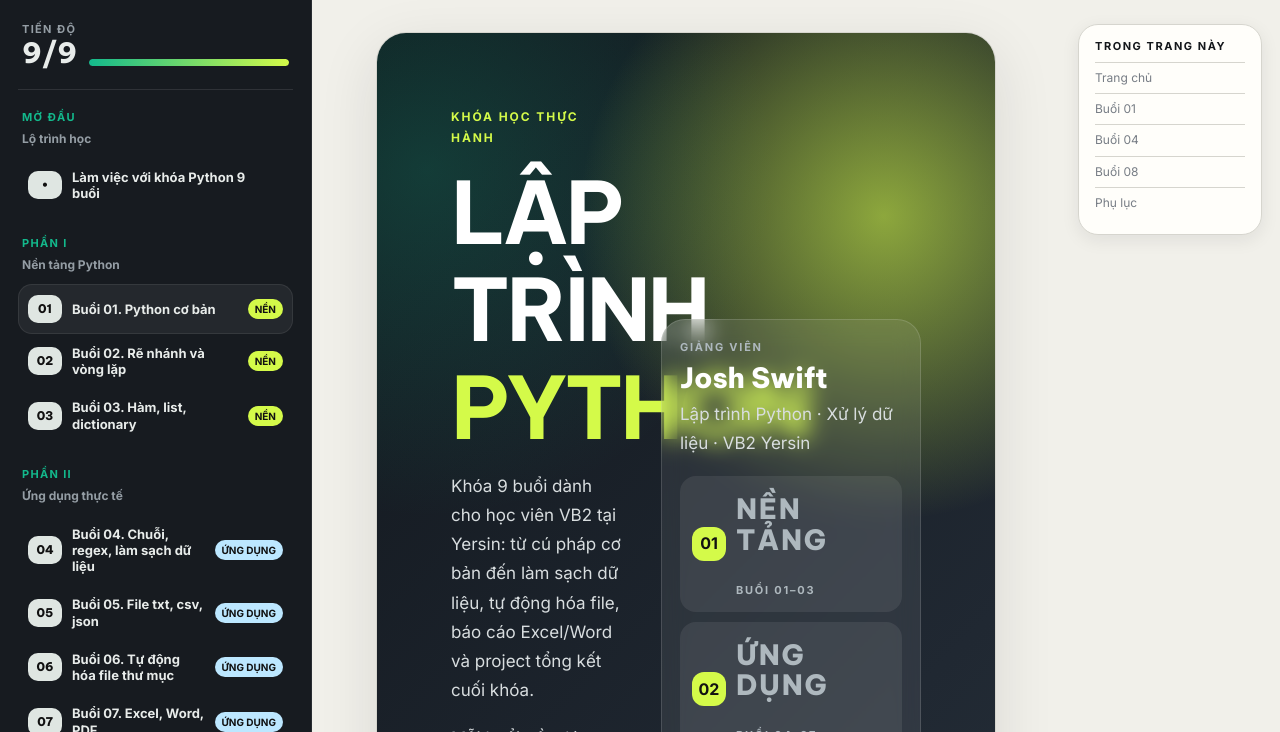
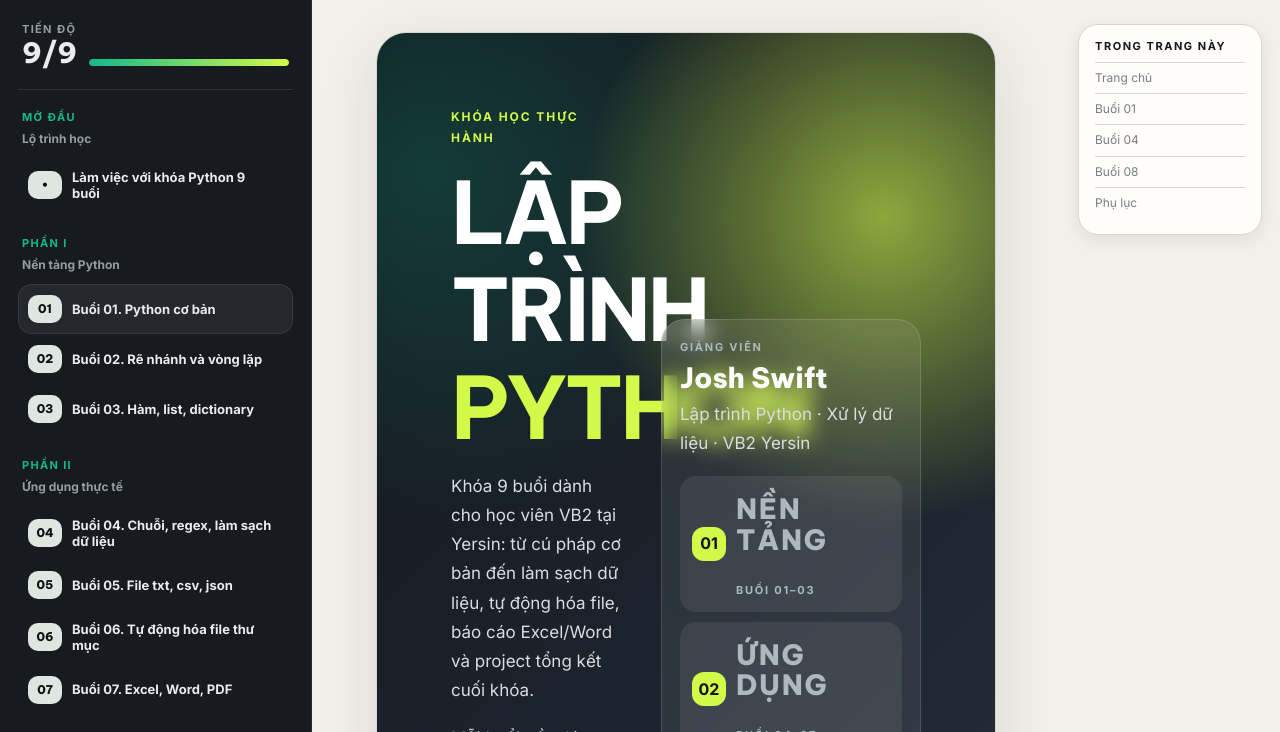
Before and after one commit to danny2904/lap-trinh-python, a website: page index.html in a window 1280 px wide. Shown: the part 68-800 px from the top of the page. Drawn offline with Linux system fonts and the light colour scheme.

Commit message:
Bỏ tag Nền/Ứng dụng/Dự án khỏi sidebar

```diff
--- a/index.html
+++ b/index.html
@@ -268,19 +268,19 @@
       <nav id="toc" aria-label="Danh mục giáo trình">
         <div class="nav-group"><p class="nav-kicker">Mở đầu</p><p class="nav-title">Lộ trình học</p><a class="nav-link" href="#home"><span class="nav-num">•</span><span class="nav-text">Làm việc với khóa Python 9 buổi</span></a></div>
         <div class="nav-group"><p class="nav-kicker">Phần I</p><p class="nav-title">Nền tảng Python</p>
-          <a class="nav-link" data-kind="nen-tang" href="#c01"><span class="nav-num">01</span><span class="nav-text">Buổi 01. Python cơ bản</span><span class="tag">Nền</span></a>
-          <a class="nav-link" data-kind="nen-tang" href="#c02"><span class="nav-num">02</span><span class="nav-text">Buổi 02. Rẽ nhánh và vòng lặp</span><span class="tag">Nền</span></a>
-          <a class="nav-link" data-kind="nen-tang" href="#c03"><span class="nav-num">03</span><span class="nav-text">Buổi 03. Hàm, list, dictionary</span><span class="tag">Nền</span></a>
+          <a class="nav-link" data-kind="nen-tang" href="#c01"><span class="nav-num">01</span><span class="nav-text">Buổi 01. Python cơ bản</span></a>
+          <a class="nav-link" data-kind="nen-tang" href="#c02"><span class="nav-num">02</span><span class="nav-text">Buổi 02. Rẽ nhánh và vòng lặp</span></a>
+          <a class="nav-link" data-kind="nen-tang" href="#c03"><span class="nav-num">03</span><span class="nav-text">Buổi 03. Hàm, list, dictionary</span></a>
         </div>
         <div class="nav-group"><p class="nav-kicker">Phần II</p><p class="nav-title">Ứng dụng thực tế</p>
-          <a class="nav-link" data-kind="ung-dung" href="#c04"><span class="nav-num">04</span><span class="nav-text">Buổi 04. Chuỗi, regex, làm sạch dữ liệu</span><span class="tag work">Ứng dụng</span></a>
-          <a class="nav-link" data-kind="ung-dung" href="#c05"><span class="nav-num">05</span><span class="nav-text">Buổi 05. File txt, csv, json</span><span class="tag work">Ứng dụng</span></a>
-          <a class="nav-link" data-kind="ung-dung" href="#c06"><span class="nav-num">06</span><span class="nav-text">Buổi 06. Tự động hóa file thư mục</span><span class="tag work">Ứng dụng</span></a>
-          <a class="nav-link" data-kind="ung-dung" href="#c07"><span class="nav-num">07</span><span class="nav-text">Buổi 07. Excel, Word, PDF</span><span class="tag work">Ứng dụng</span></a>
+          <a class="nav-link" data-kind="ung-dung" href="#c04"><span class="nav-num">04</span><span class="nav-text">Buổi 04. Chuỗi, regex, làm sạch dữ liệu</span></a>
+          <a class="nav-link" data-kind="ung-dung" href="#c05"><span class="nav-num">05</span><span class="nav-text">Buổi 05. File txt, csv, json</span></a>
+          <a class="nav-link" data-kind="ung-dung" href="#c06"><span class="nav-num">06</span><span class="nav-text">Buổi 06. Tự động hóa file thư mục</span></a>
+          <a class="nav-link" data-kind="ung-dung" href="#c07"><span class="nav-num">07</span><span class="nav-text">Buổi 07. Excel, Word, PDF</span></a>
         </div>
         <div class="nav-group"><p class="nav-kicker">Phần III</p><p class="nav-title">Dự án tổng hợp</p>
-          <a class="nav-link" data-kind="du-an" href="#c08"><span class="nav-num">08</span><span class="nav-text">Buổi 08. Web, API, ôn tập</span><span class="tag codex">Dự án</span></a>
-          <a class="nav-link" data-kind="du-an" href="#c09"><span class="nav-num">09</span><span class="nav-text">Buổi 09. Project kiểm tra tổng hợp</span><span class="tag codex">Dự án</span></a>
+          <a class="nav-link" data-kind="du-an" href="#c08"><span class="nav-num">08</span><span class="nav-text">Buổi 08. Web, API, ôn tập</span></a>
+          <a class="nav-link" data-kind="du-an" href="#c09"><span class="nav-num">09</span><span class="nav-text">Buổi 09. Project kiểm tra tổng hợp</span></a>
         </div>
         <div class="nav-group"><p class="nav-kicker">Tra cứu</p><p class="nav-title">Dùng khi cần</p><a class="nav-link" href="#appx"><span class="nav-num">A</span><span class="nav-text">Phụ lục. Bảng tra nhanh và tài nguyên</span></a></div>
       </nav>
```
